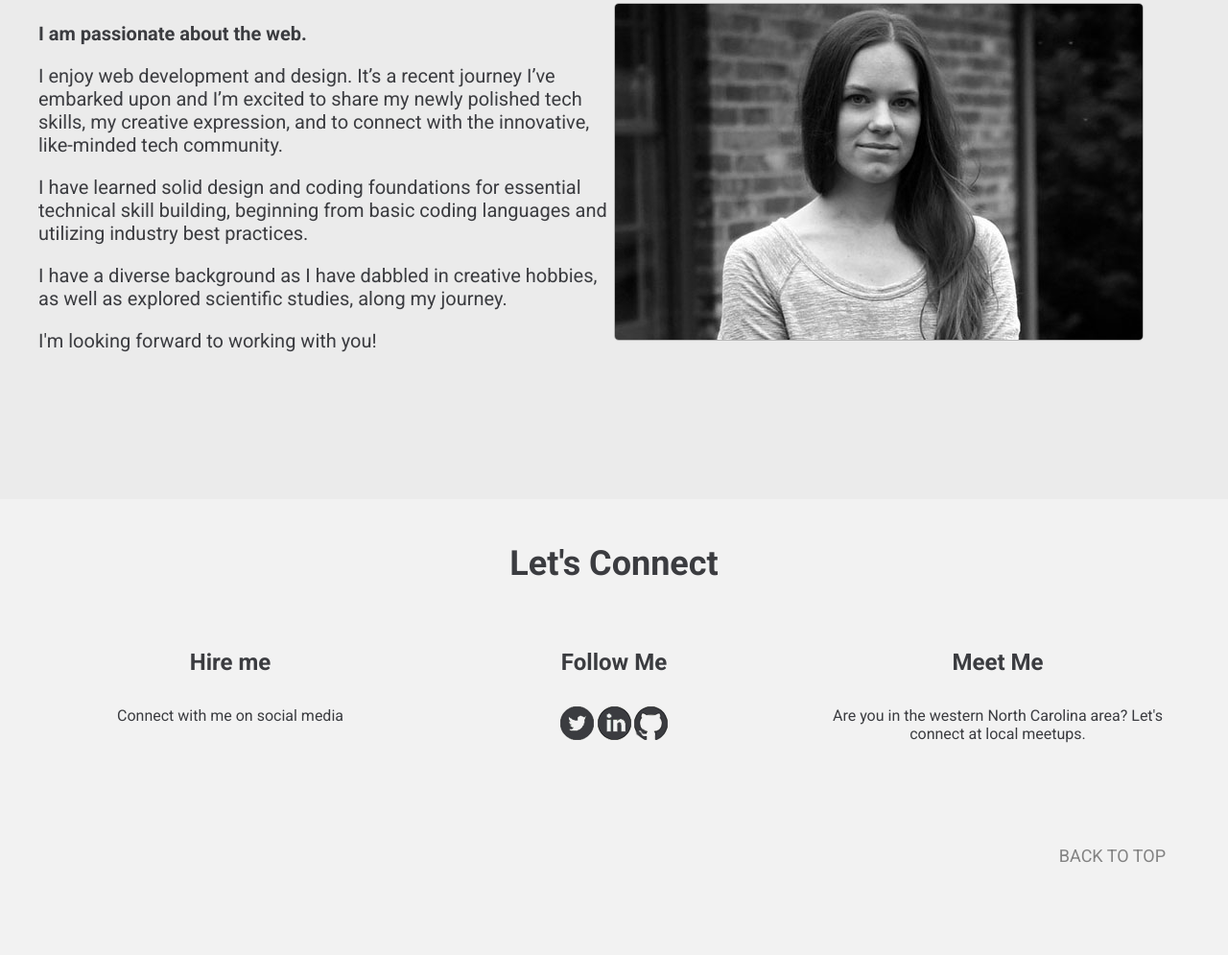
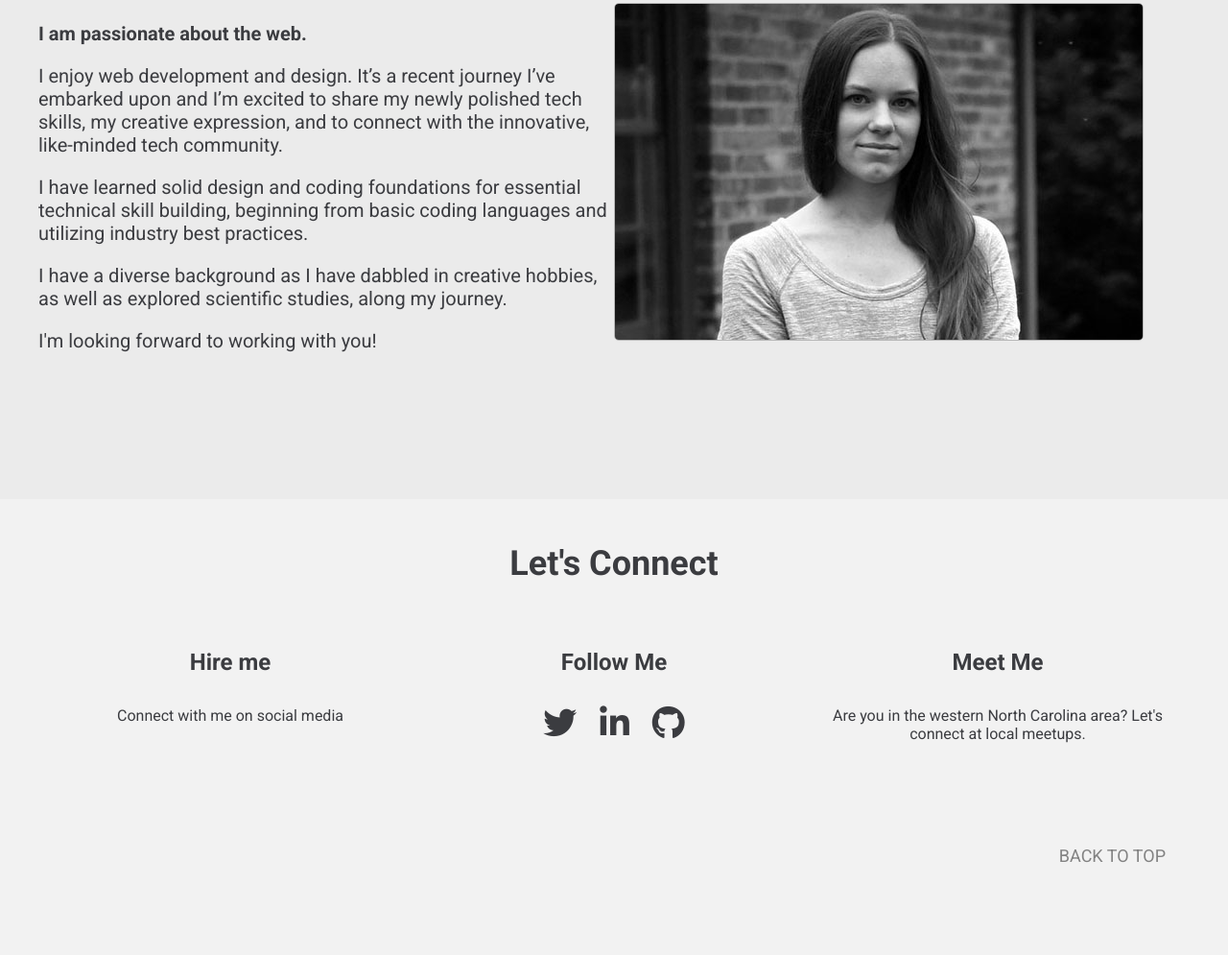
Before and after one commit to labmandala/milestone-portfolio-project, a plain HTML site: page index.html in a window 1280 px wide. Shown: the part 2410-3405 px from the top of the page at 96% size. Drawn offline with Linux system fonts and the light colour scheme.

Commit message:
Update social icons.

```diff
--- a/index.html
+++ b/index.html
@@ -6,6 +6,7 @@
         <link rel="stylesheet" href="css/main.css">
         <link href="https://fonts.googleapis.com/css?family=Roboto+Slab:400,700&display=swap" rel="stylesheet" type="text/css">
         <link href="https://fonts.googleapis.com/css?family=Roboto:400,700&display=swap" rel="stylesheet" type="text/css">
+        <script src="https://kit.fontawesome.com/a1ce8c8c06.js" crossorigin="anonymous"></script>
         <title>Sarah Adams | Portfolio</title>
     </head>
     <body id="container">
@@ -106,10 +107,9 @@
                     <div class="third-width">
                         <h4>Follow Me</h4>
                         <ul class="list">
-                            <li><a href="https://twitter.com/labmandala" target="_blank"><img src="img/twitter.png" alt="twitter icon" /></a></li>
-                            <li><a href="https://www.linkedin.com/in/sarah-adams-6487aa16" target="_blank"><img src="img/linkedin.png" alt="linkedin icon" /></a></li>
-                            <li><a href="https://github.com/labmandala" target="_blank"><img src="img/github.png" alt="github icon" /></a></li>
-                        </ul>
+                            <li><a href="https://twitter.com/labmandala" target="_blank"><i class="fab fa-twitter"></i></a></li>
+                            <li><a href="https://www.linkedin.com/in/sarah-adams-6487aa16" target="_blank"><i class="fab fa-linkedin-in"></i></a></li>
+                            <li><a href="https://github.com/labmandala" target="_blank"><i class="fab fa-github"></i></a></li>
                     </div>
                     <div class="third-width">
                         <h4>Meet Me</h4>
```
